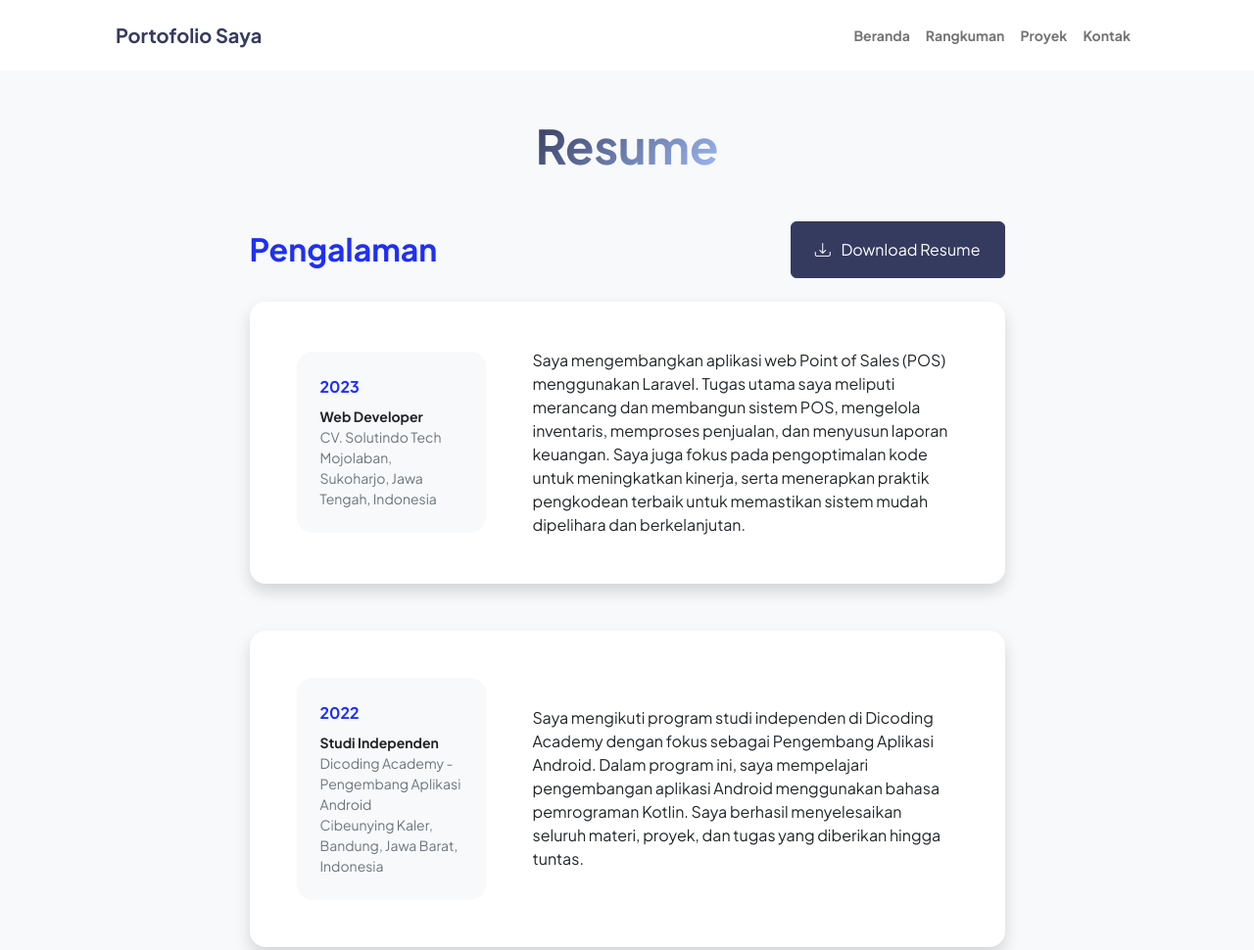
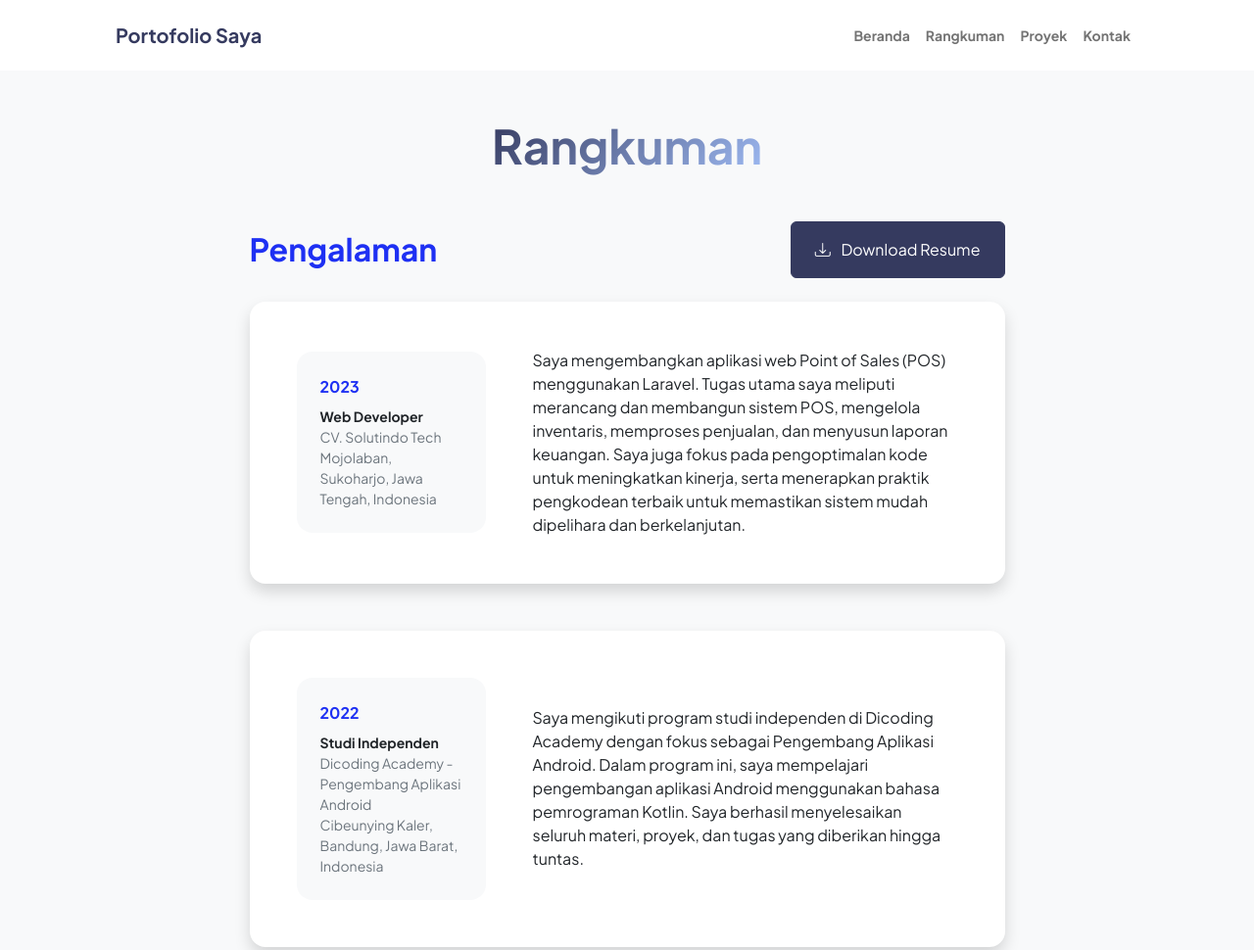
Before and after one commit to raysvarga/website-personal, a plain HTML site: page resume.html in a window 1280 px wide. Shown: the top 970 px of the page at 98% size. Drawn offline with nearby package versions, Linux system fonts and the light colour scheme.

Commit message:
First Commit

```diff
--- a/resume.html
+++ b/resume.html
@@ -37,7 +37,7 @@
             <!-- Page Content-->
             <div class="container px-5 my-5">
                 <div class="text-center mb-5">
-                    <h1 class="display-5 fw-bolder mb-0"><span class="text-gradient d-inline">Resume</span></h1>
+                    <h1 class="display-5 fw-bolder mb-0"><span class="text-gradient d-inline">Rangkuman</span></h1>
                 </div>
                 <div class="row gx-5 justify-content-center">
                     <div class="col-lg-11 col-xl-9 col-xxl-8">
```
